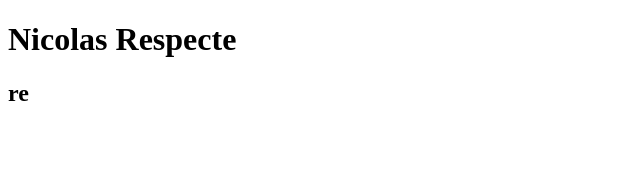
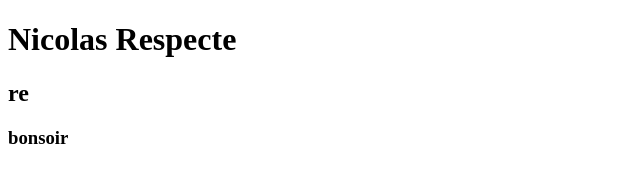
Before and after one commit to NicolasRespecte/SiteNico, a plain HTML site: page site1/index.html in a window 1280 px wide. Shown: the full height of the page, 0-640 px from the left. Drawn offline with Linux system fonts and the light colour scheme.

Commit message:
Update index.html

```diff
--- a/site1/index.html
+++ b/site1/index.html
@@ -9,5 +9,6 @@
 <body>
     <h1>Nicolas Respecte</h1>
     <h2>re</h2>
+    <h3>bonsoir</h3>
 </body>
 </html>
```
